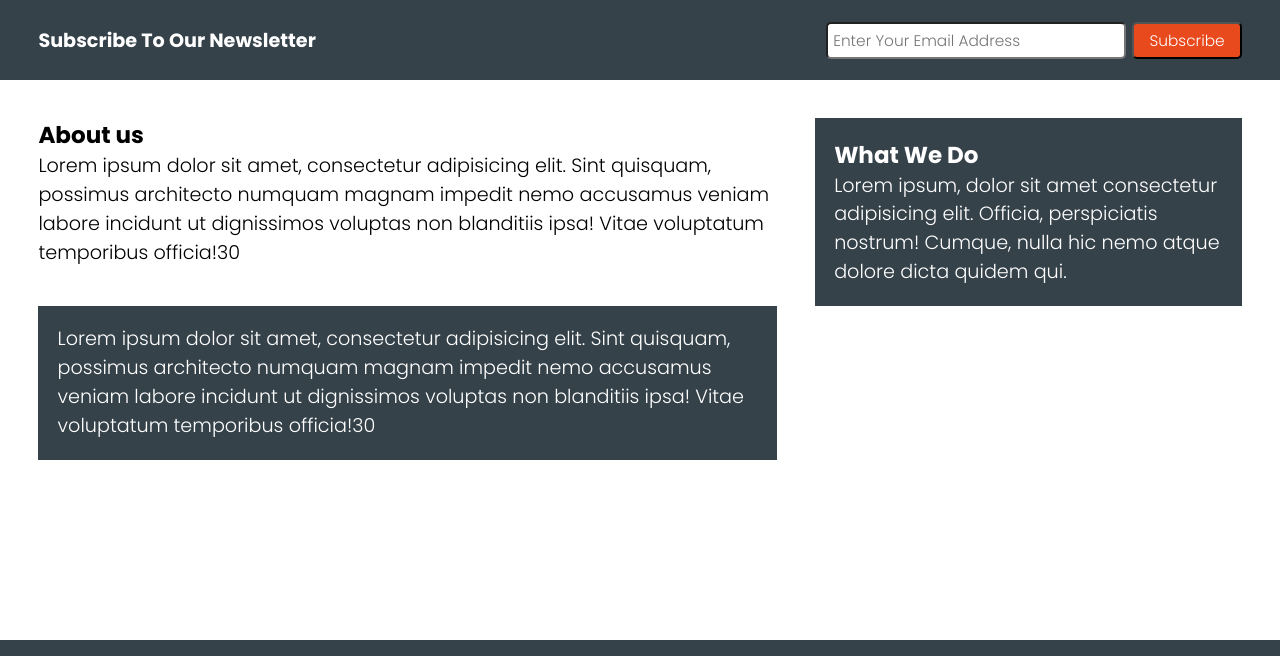
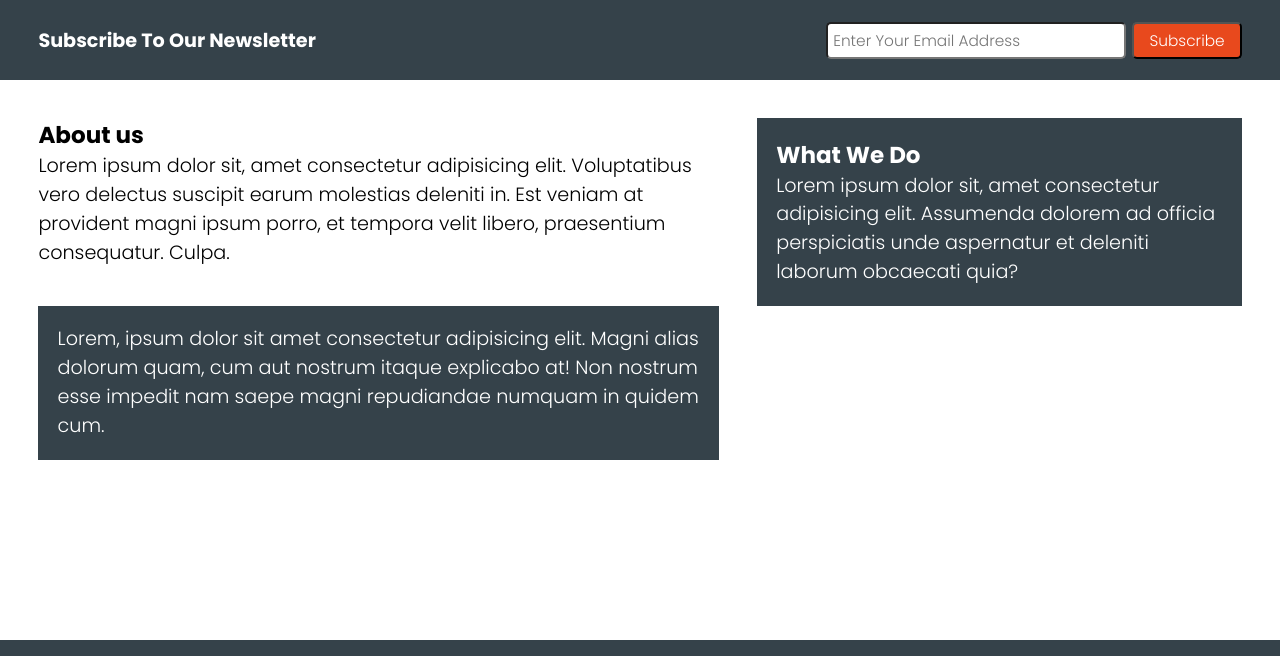
Before and after one commit to mesutyigity/Web-Design-Example, a plain HTML site: page about.html in a window 1280 px wide. Shown: the part 80-736 px from the top of the page. Drawn offline with Linux system fonts and the light colour scheme.

Commit message:
new commit

```diff
--- a/about.html
+++ b/about.html
@@ -39,18 +39,18 @@
           <div class="part-1">
             <h2>About us</h2>
             <p>
-              Lorem ipsum dolor sit amet, consectetur adipisicing elit. Sint
-              quisquam, possimus architecto numquam magnam impedit nemo
-              accusamus veniam labore incidunt ut dignissimos voluptas non
-              blanditiis ipsa! Vitae voluptatum temporibus officia!30
+              Lorem ipsum dolor sit, amet consectetur adipisicing elit.
+              Voluptatibus vero delectus suscipit earum molestias deleniti in.
+              Est veniam at provident magni ipsum porro, et tempora velit
+              libero, praesentium consequatur. Culpa.
             </p>
           </div>
           <div class="part-2">
             <p>
-              Lorem ipsum dolor sit amet, consectetur adipisicing elit. Sint
-              quisquam, possimus architecto numquam magnam impedit nemo
-              accusamus veniam labore incidunt ut dignissimos voluptas non
-              blanditiis ipsa! Vitae voluptatum temporibus officia!30
+              Lorem, ipsum dolor sit amet consectetur adipisicing elit. Magni
+              alias dolorum quam, cum aut nostrum itaque explicabo at! Non
+              nostrum esse impedit nam saepe magni repudiandae numquam in quidem
+              cum.
             </p>
           </div>
         </div>
@@ -58,9 +58,9 @@
           <div class="part-3">
             <h2>What We Do</h2>
             <p>
-              Lorem ipsum, dolor sit amet consectetur adipisicing elit. Officia,
-              perspiciatis nostrum! Cumque, nulla hic nemo atque dolore dicta
-              quidem qui.
+              Lorem ipsum dolor sit, amet consectetur adipisicing elit.
+              Assumenda dolorem ad officia perspiciatis unde aspernatur et
+              deleniti laborum obcaecati quia?
             </p>
           </div>
         </div>
```
Also changed, not shown: index.html (+1 -1 lines).
